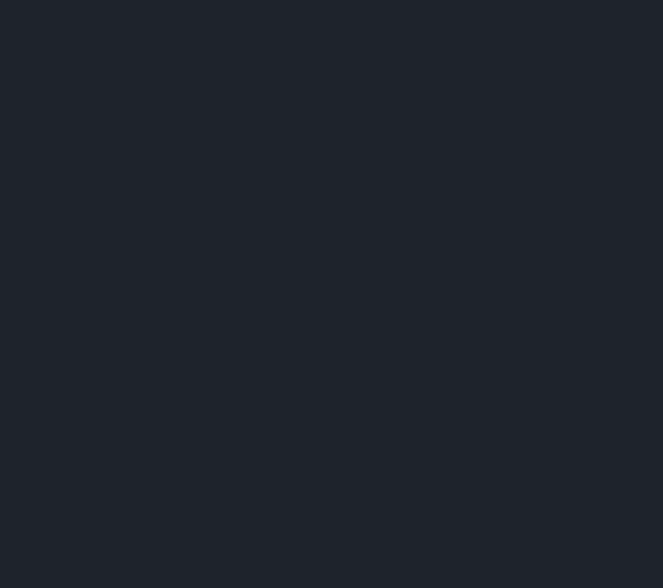
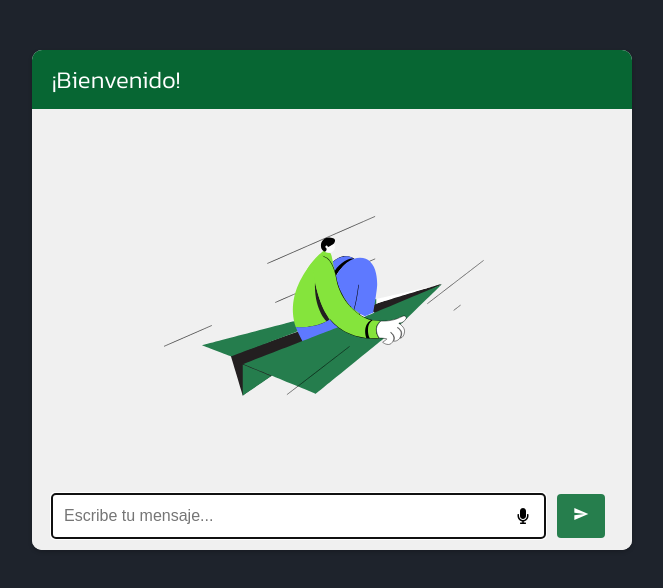
Before and after one commit to jdhl27/chatbot, a React (Create React App) app: page / in a window 1280 px wide. Shown: the top 588 px of the page, without its empty margins (308-971 px from the left). Built offline with nearby package versions, Linux system fonts and the light colour scheme.

Commit message:
Call the chatbot from App.js

```diff
--- a/src/App.js
+++ b/src/App.js
@@ -1,11 +1,13 @@
 import { ToastContainer } from "react-toastify";
 import "react-toastify/dist/ReactToastify.css";
 import "./App.css";
+import Chatbot from "./components/chatbot";
 
 function App() {
   return (
     <div className="App">
       <ToastContainer />
+      <Chatbot />
     </div>
   );
 }
```
